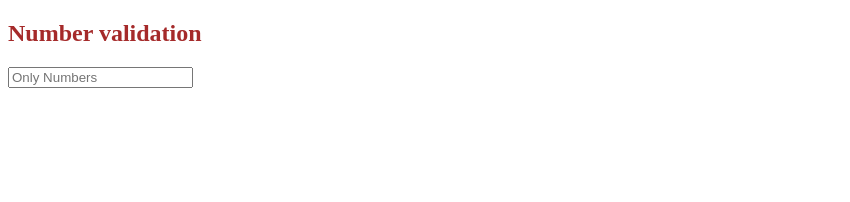
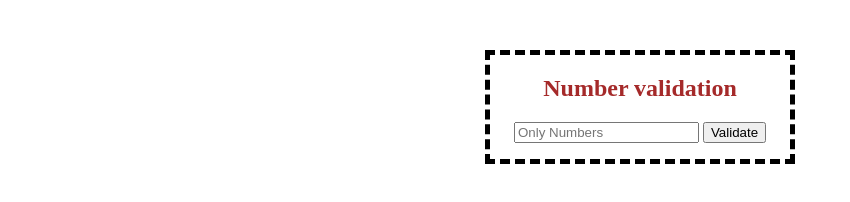
Before and after one commit to Sanu90/Inkoop_Task, a plain HTML site: page index.html in a window 1280 px wide. Shown: the whole page, without its empty margins (0-850 px from the left). Drawn offline with Linux system fonts and the light colour scheme.

Commit message:
Inkoop Task to create a number only input tag and print things according to the input

```diff
--- a/index.html
+++ b/index.html
@@ -7,10 +7,18 @@
     <title>Inkoop Task: Number validation</title>
   </head>
   <body>
-    <h2>Number validation</h2>
-    <input type="number" id="numberInput" placeholder="Only Numbers" value="" />
-    <p id="output"></p>
-
+    <div class="container">
+      <h2>Number validation</h2>
+      <input
+        type="number"
+        id="numberInput"
+        placeholder="Only Numbers"
+        value=""
+      />
+      <button onclick="submit()">Validate</button>
+      <p id="oddorEven"></p>
+      <p id="output"></p>
+    </div>
     <script src="/script.js"></script>
   </body>
 </html>
--- a/script.js
+++ b/script.js
@@ -1,2 +1,29 @@
-let data = document.getElementById("numberInput").value;
-console.log("Data entered is", data);
+// let data = document.getElementById("numberInput").value;
+// console.log("Data entered is", data);
+// alert(data);
+
+// function submit() {
+//   console.log("Submit clicked");
+// }
+let output = document.getElementById("output");
+let oddOrEven = document.getElementById("oddorEven");
+const submit = () => {
+  let data = document.getElementById("numberInput").value;
+//   console.log("Data entered is", data);
+//   console.log("submit clicked");
+  let value = parseInt(data);
+  if (data < 0) {
+    oddOrEven.textContent = "";
+    output.textContent = `Enter a positive number`;
+  } else if (data % 2 == 0) {
+    // console.log(typeof data);
+    // console.log(value + 2);
+    oddOrEven.textContent = `Next 3 Even Numbers...`;
+    output.textContent = `${value + 2}, ${value + 4}, ${value + 6}`;
+  } else if (data % 2 == 1) {
+    // console.log(typeof data);
+    // console.log(value + 2);
+    oddOrEven.textContent = `Next 3 Odd Numbers...`;
+    output.textContent = `${value + 2}, ${value + 4}, ${value + 6}`;
+  }
+};
--- a/style.css
+++ b/style.css
@@ -1,3 +1,11 @@
+.container{
+border: 5px solid black;
+  border-style:dashed;
+  width: 300px;
+  margin: 50px auto;
+  text-align:center;
+}
+
 h2{
     color:brown
 }
```
